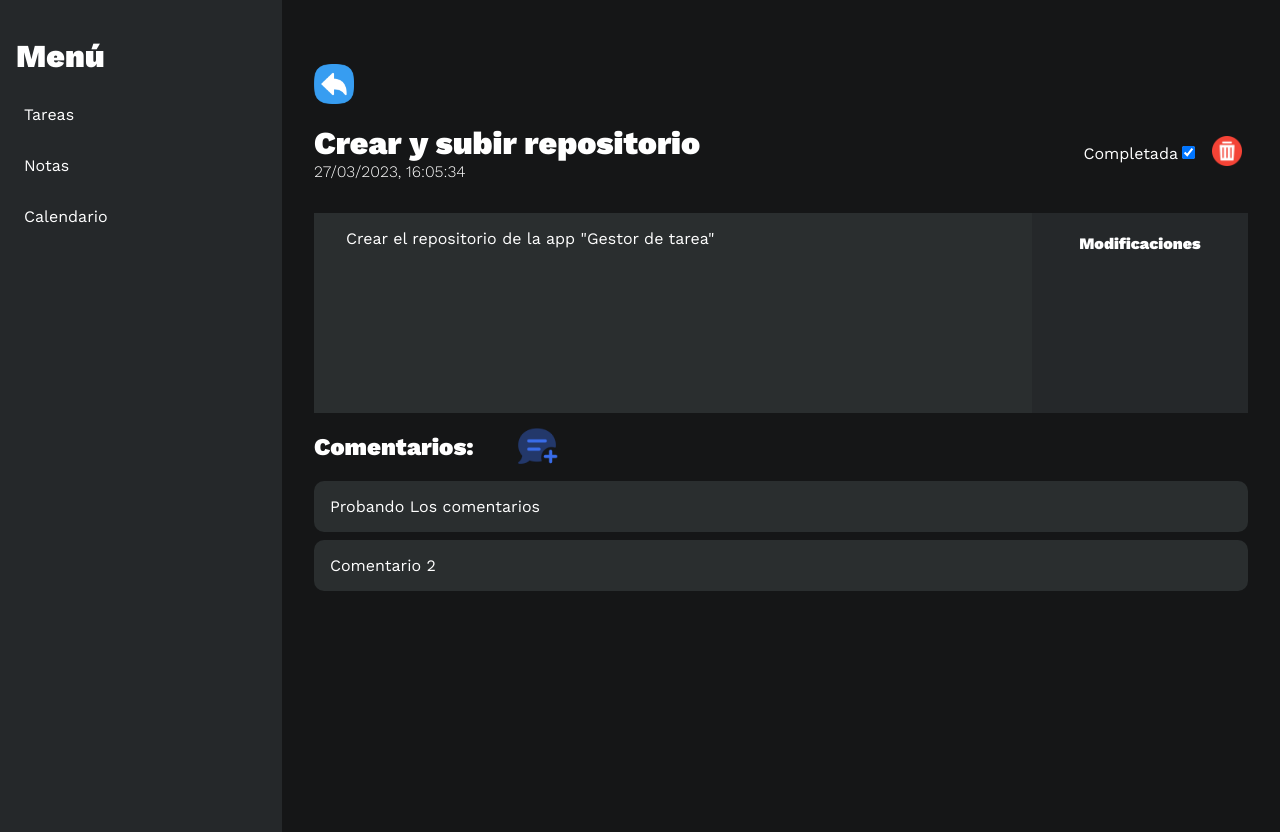
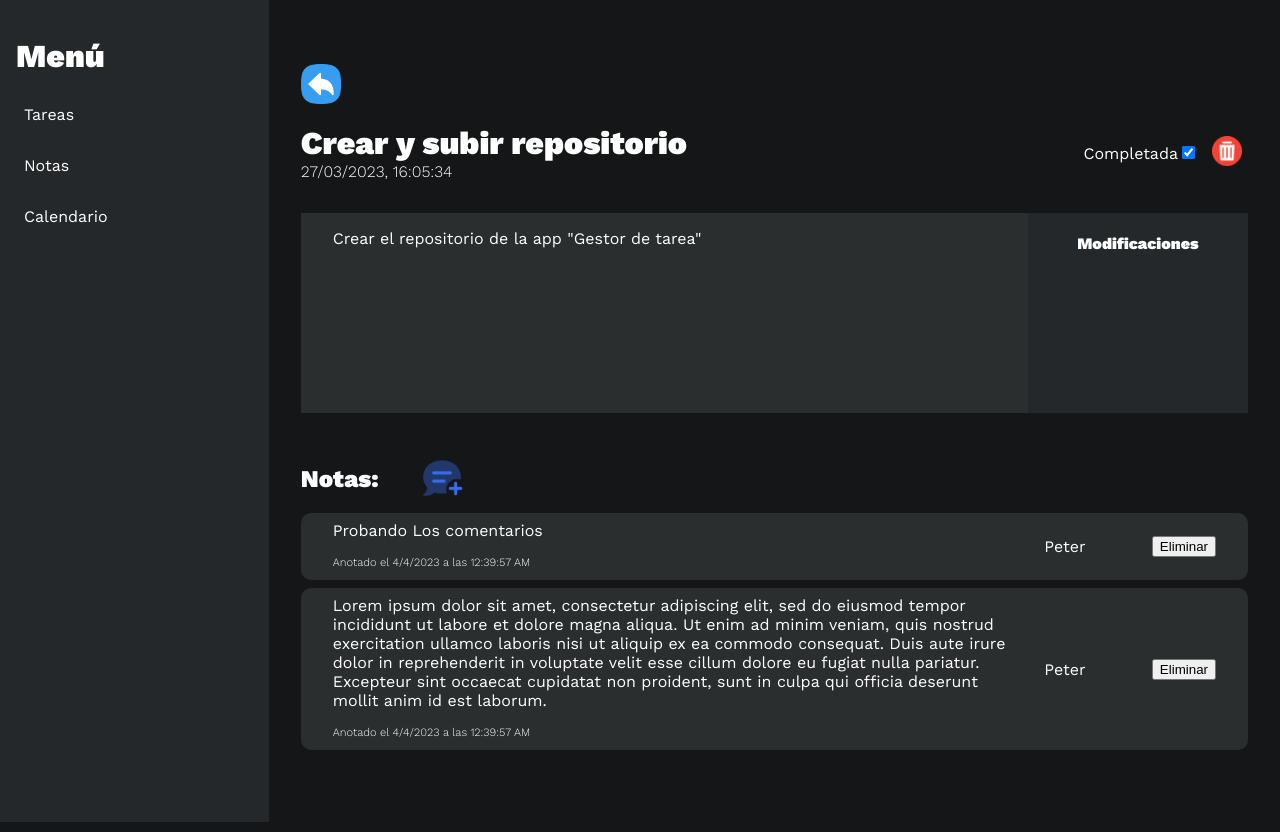
Before and after one commit to matiasabarca49/Proyecto-GestorDeTareas-React, a React (Create React App) app: page /task/1 in a window 1280 px wide. Built offline with nearby package versions, Linux system fonts and the light colour scheme.

Commit message:
Agregar o eliminar notas en vista de tarea + cambios en TaskNotes y clase tarea

```diff
--- a/src/components/container/TaskDetail.jsx
+++ b/src/components/container/TaskDetail.jsx
@@ -2,7 +2,7 @@ import React, { useState } from 'react'
 import { Link } from 'react-router-dom'
 import TaskInfo from '../pure/TaskInfo'
 import TaskTitle from '../pure/TaskTitle'
-import TaskCommentary from '../pure/TaskCommentary'
+import TaskNotes from '../pure/TaskNotes'
 import { deleteTask } from '../../data/basededatos'
 
 const TaskDetail = ( { task }) => {
@@ -37,7 +37,7 @@ const TaskDetail = ( { task }) => {
 
                 <TaskInfo task={ task } />
 
-                <TaskCommentary task={task} />
+                <TaskNotes task={task} />
 
             </div>
         }
--- a/src/components/pure/TaskCommentary.jsx
+++ /dev/null
@@ -1,25 +0,0 @@
-import React from 'react'
-
-const TaskCommentary = ( { task } ) => {
-  return (
-
-    <div className='TaskCommentary'>
-            <div className='TaskCommentary__title'>
-                <h2>Comentarios:</h2>
-                <button><img src="../img/comment.png" alt="comentar" /></button>
-            </div>
-                {task.comentary.length
-                  ? task.comentary.map((comentary, index) => (
-                      <div key={index} className='TaskCommentary__comment'>
-                        <p> {comentary.comentaryText }</p>
-
-                      </div>
-                    ))
-                  : <p>Sin comentarios</p>
-            }
-
-    </div>
-  )
-}
-
-export default TaskCommentary
--- /dev/null
+++ b/src/components/pure/TaskNotes.jsx
@@ -0,0 +1,71 @@
+import React, { useState } from 'react'
+
+const TaskNotes = ( { task } ) => {
+
+  const [newNote, setNewNote] = useState(false)
+  const [note, setNote] = useState("")
+  const [user, setUser] = useState()
+  const [charge, setCharge] = useState(false)
+
+
+  const deleteNote = (ID) =>{
+    const notaEncontrada = task.notes.find( note => note.id === ID  )
+    const indice = task.notes.indexOf(notaEncontrada)
+    task.notes.splice(indice,1)
+    setCharge(!charge)
+  }
+
+  const addNote = () =>{
+
+    const makeNote = {
+      id: `task${task.id}-${Date.now()}`,
+      noteText: note,
+      noteDate: new Date().toLocaleString(),
+      noteUser: user
+      }
+
+      task.notes.push( makeNote )
+      setNewNote(false)
+
+  }
+
+  return (
+
+    <div className='TaskCommentary'>
+
+            <div className='TaskCommentary__title'>
+                <h2>Notas:</h2>
+                <button onClick={ () => setNewNote(!newNote) }><img src="../img/comment.png" alt="comentar" /></button>
+
+            </div>
+
+            {newNote &&
+
+              <form className='newCommentForm' onSubmit={ e => e.preventDefault() }>
+                <input  className='newCommentForm__comment' type='text' placeholder='Escriba un comentario' onChange={ e => setNote(e.target.value) } value={note}></input>
+                <input className='newCommentForm__user' type="text" placeholder='Usuario' onChange={ e => setUser( e.target.value )  } />
+                <button><img src="../img/send.png" alt="" onClick={ addNote } /></button>
+              </form>
+
+            }
+
+            {task.notes.length
+              ? task.notes.map((note, index) => (
+                  <div key={index} className='TaskCommentary__comment'>
+                    <div className='TaskCommentary__content'>
+                      <p className='TaskCommentary__content__text'>{note.noteText }</p>
+                      <p className='TaskCommentary__content__date'>Anotado el {note.noteDate.split(",")[0]} a las {note.noteDate.split(",")[1] }</p>
+                    </div>
+                      <p className='TaskCommentary__content__user'>{note.noteUser}</p>
+                      <button onClick={ () => deleteNote(note.id) }>Eliminar</button>
+                  </div>
+                ))
+              : <p>Sin comentarios</p>
+            }
+
+
+    </div>
+  )
+}
+
+export default TaskNotes
--- a/src/data/basededatos.js
+++ b/src/data/basededatos.js
@@ -8,17 +8,19 @@ const task1 ={
     description: 'Crear el repositorio de la app "Gestor de tarea"',
     date: "27/03/2023, 16:05:34",
     completed: true,
-    comentary: [
+    notes: [
         {
-            comentaryText: "Probando Los comentarios",
-            dateComentary: new Date().toLocaleDateString(),
-            user: "Peter"
+            id: `task1-${Date.now()}`,
+            noteText: "Probando Los comentarios",
+            noteDate: new Date().toLocaleString(),
+            noteUser: "Peter"
 
         },
         {
-            comentaryText: "Comentario 2",
-            dateComentary: new Date().toLocaleDateString(),
-            user: "Peter"
+            id: `task1-${Date.now() + 1}`,
+            noteText: "Lorem ipsum dolor sit amet, consectetur adipiscing elit, sed do eiusmod tempor incididunt ut labore et dolore magna aliqua. Ut enim ad minim veniam, quis nostrud exercitation ullamco laboris nisi ut aliquip ex ea commodo consequat. Duis aute irure dolor in reprehenderit in voluptate velit esse cillum dolore eu fugiat nulla pariatur. Excepteur sint occaecat cupidatat non proident, sunt in culpa qui officia deserunt mollit anim id est laborum.",
+            noteDate: new Date().toLocaleString(),
+            noteUser: "Peter"
 
         }
     ],
@@ -31,17 +33,19 @@ const task2 ={
     description: 'Crear commit y subirlos todas las semanas',
     date: "27/03/2023, 17:30:23",
     completed: false,
-    comentary: [
+    notes: [
         {
-            comentaryText: "Probando Los comentarios",
-            dateComentary: "28/03/2023, 15:00:32",
-            user: "Juan"
+            id: `task2-${Date.now()}`,
+            noteText: "Probando Los comentarios",
+            noteDate: "28/03/2023, 15:00:32",
+            noteUser: "Juan"
 
         },
         {
-            comentaryText: "Comentario 2",
-            dateComentary: "29/03/2023, 10:43:02",
-            user: "Juan"
+            id: `task2-${Date.now() + 1}`,
+            noteText: "Comentario 2",
+            notaDate: "29/03/2023, 10:43:02",
+            noteUser: "Juan"
 
         }
     ],
@@ -51,7 +55,8 @@ const task2 ={
 const baseDeDatos= [
     task1,
     task2,
-    new Task('Revisar errores Frecuentes', 'Subir ultimos cambios ',false, LEVELS.BLOCKING),
+    new Task('Revisar errores Frecuentes', "Lorem ipsum dolor sit amet, consectetur adipiscing elit, sed do eiusmod tempor incididunt ut labore et dolore magna aliqua. Ut enim ad minim veniam, quis nostrud exercitation ullamco laboris nisi ut aliquip ex ea commodo consequat. Duis aute irure dolor in reprehenderit in voluptate velit esse cillum dolore eu fugiat nulla pariatur. Excepteur sint occaecat cupidatat non proident, sunt in culpa qui officia deserunt mollit anim id est laborum." ,false, LEVELS.BLOCKING),
+
 ]
 
 
--- a/src/models/task.class.js
+++ b/src/models/task.class.js
@@ -5,7 +5,7 @@ export class Task {
     name = "";
     description= "";
     date= "";
-    comentary= []
+    notes= []
     completed = false;
 
     constructor(name,description,completed , level){
--- a/src/styles/components/TaskCommentary.scss
+++ /dev/null
@@ -1,29 +0,0 @@
-.TaskCommentary{
-    &__title{
-        display: flex;
-        gap: 2rem;
-        button{
-            background-color: transparent;
-            border: none;
-            transition: all 0.3s;
-            cursor: pointer;
-            img{
-                width: 50px;
-            }
-            &:hover{
-                transform: scale(110%);
-            }
-        }
-    }
-    &__comment{
-        background-color: #2a2e2f;
-        margin-bottom: 0.5rem;
-        border-radius: 10px;
-        p{
-            padding: 1rem;
-            margin: 0;
-        }
-
-    }
-
-}
--- /dev/null
+++ b/src/styles/components/TaskNotes.scss
@@ -0,0 +1,77 @@
+.TaskCommentary{
+    margin-top: 2rem;
+    &__title{
+        display: flex;
+        gap: 2rem;
+        button{
+            background-color: transparent;
+            border: none;
+            transition: all 0.3s;
+            cursor: pointer;
+            img{
+                width: 50px;
+            }
+            &:hover{
+                transform: scale(110%);
+            }
+        }
+    }
+    .newCommentForm{
+        display: flex;
+        align-items: center;
+        gap: 0.5rem;
+        margin: 0.5rem 0;
+        width: 100%;
+        &__comment{
+            padding: 0.5rem;
+            flex-grow: 3;
+            border: none;
+            // border-radius: 15px;
+        }
+        &__user{
+            padding: 0.5rem;
+            // border-radius: 15px;
+
+        }
+
+        button{
+            background-color: transparent;
+            border: none;
+            cursor: pointer;
+            transition: all 0.3s;
+
+            &:hover{
+                transform: scale(110%);
+            }
+            img{
+                width: 30px;
+            }
+        }
+    }
+    &__comment{
+        display: flex;
+        justify-content: space-between;
+        align-items: center;
+        gap: 2rem;
+        background-color: #2a2e2f;
+        padding: 0 2rem;
+        margin-bottom: 0.5rem;
+        border-radius: 10px;
+        .TaskCommentary__content{
+            // flex-grow: 1;
+            width: 90%;
+            &__text{
+                margin-top: 0.5rem;
+            }
+            &__date{
+                font-weight: 300;
+                font-size: 0.7rem;
+            }
+            &__user{
+                width: 10%;
+            }
+        }
+
+    }
+
+}
--- a/src/styles/components/_navbar.scss
+++ b/src/styles/components/_navbar.scss
@@ -1,8 +1,8 @@
 .navbar{
     background-color: #25282a;
-    width: 250px;
+    width: 20%;
     padding: 1rem;
-    height: 100vh;
+    // height: 100%;
     &__Links{
         display: flex;
         flex-direction: column;
--- a/src/styles/components/_taskDetail.scss
+++ b/src/styles/components/_taskDetail.scss
@@ -1,10 +1,10 @@
 .taskDetail{
     a{
-        &:hover{
-            transform: scale(110%);
-        }
         img{
             width: 40px;
+            &:hover{
+                transform: scale(110%);
+            }
         }
     }
     &__data{
--- a/src/styles/globals/_globals.scss
+++ b/src/styles/globals/_globals.scss
@@ -1,10 +1,11 @@
 .appContainer{
     display: flex;
-    height: 100vh;
+    // height: 100vh;
 }
 
 .contentContainer{
     padding: 4rem 2rem;
+    width: 80%;
     flex-grow: 1;
 
 }
--- a/src/styles/style.scss
+++ b/src/styles/style.scss
@@ -8,5 +8,5 @@
 @import './components/componentTask';
 @import './components/newTaskModel';
 @import './components/taskDetail';
-@import './components/TaskCommentary.scss';
+@import './components/TaskNotes.scss';
 @import './components/TaskTitle.scss';
```
Also changed, not shown: public/img/send.png (added).
